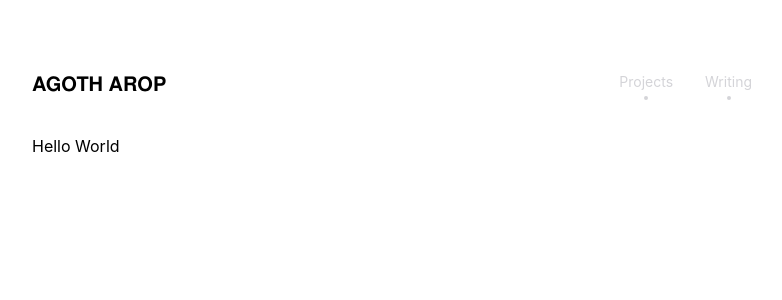
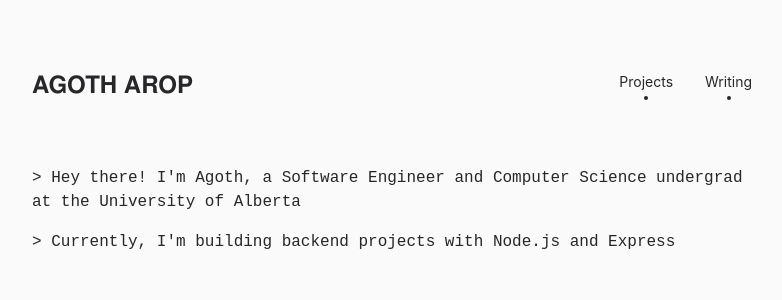
Before and after one commit to Agoth24/portfolio, a React (Vite) app: page / in a window 1280 px wide. Shown: the top 300 px of the page, without its empty margins (248-1030 px from the left). Built offline with nearby package versions, Linux system fonts and the light colour scheme.

Commit message:
Add Blog and Projects pages, update routing to include them

```diff
--- /dev/null
+++ b/pages/Blog.jsx
@@ -0,0 +1,8 @@
+const Blog = () => {
+	return (
+		<div>
+			<h1>Blog Page</h1>
+		</div>
+	);
+};
+export default Blog;
--- a/pages/Home.jsx
+++ b/pages/Home.jsx
@@ -1,8 +1,20 @@
 const Home = () => {
-  return (
-    <section>
-        Hello World
-    </section>
-  )
-}
-export default Home
+	return (
+		<section>
+			<div className="flex flex-col gap-4 dark:text-zinc-200 font-space-mono mt-8">
+				<p>
+					&gt; Hey there! I'm Agoth, a Software Engineer and Computer
+					Science undergrad at the University of Alberta
+				</p>
+				<div>
+					<p>
+						&gt; Currently, I'm building backend projects with
+						Node.js and Express&nbsp;
+						<span className="inline-block w-2 h-4 bg-current animate-blink -mb-px" />
+					</p>
+				</div>
+			</div>
+		</section>
+	);
+};
+export default Home;
--- /dev/null
+++ b/pages/Projects.jsx
@@ -0,0 +1,8 @@
+const Projects = () => {
+	return (
+		<div>
+			<h1>Projects Page</h1>
+		</div>
+	);
+};
+export default Projects;
--- a/src/components/Header.jsx
+++ b/src/components/Header.jsx
@@ -21,7 +21,7 @@ const Header = () => {
 		<header className="p-6 mt-12">
 			<nav className="flex max-[350px]:flex-col max-[350px]:gap-4 justify-between items-start">
 				<Link to="/">
-					<h1 className="font-nimbus-bold text-xl">AGOTH AROP</h1>
+					<h1 className="font-nimbus-bold text-2xl dark:text-zinc-100">AGOTH AROP</h1>
 				</Link>
 
 				{/* NAV LINKS */}
@@ -29,7 +29,7 @@ const Header = () => {
 					{navLinks.map((link) => (
 						<li key={link.id}>
 							<Link
-								className="text-zinc-300 hover:text-teal-500 flex flex-col items-center"
+								className="dark:text-zinc-300 hover:text-teal-500 flex flex-col items-center"
 								to={link.path}
 							>
 								<p className="text-sm">{link.linkName}</p>
--- a/src/index.css
+++ b/src/index.css
@@ -1,4 +1,8 @@
 @import "tailwindcss";
+
+@import url("https://fonts.googleapis.com/css2?family=Space+Grotesk:wght@300..700&family=Space+Mono:ital,wght@0,400;0,700;1,400;1,700&display=swap");
+@import url("https://fonts.googleapis.com/css2?family=PT+Serif:ital,wght@0,400;0,700;1,400;1,700&family=Space+Grotesk:wght@300..700&family=Space+Mono:ital,wght@0,400;0,700;1,400;1,700&display=swap");
+
 @font-face {
 	font-family: "Nimbus Bold";
 	src: url("../assets/fonts/nimbus-sans-l/NimbusSanL-Bol.otf")
@@ -7,7 +11,6 @@
 	font-style: normal;
 	font-display: swap;
 }
-
 @font-face {
 	font-family: "Nimbus Sans";
 	src: url("../assets/fonts/nimbus-sans-l/NimbusSanL-Reg.otf")
@@ -17,11 +20,25 @@
 	font-display: swap;
 }
 
-html {
-	@apply dark:text-zinc-50;
+html, body {
+	@apply text-zinc-800 dark:text-zinc-50;
 }
 
 @theme {
 	--font-nimbus-bold: "Nimbus Bold", system-ui;
 	--font-nimbus: "Nimbus Sans", system-ui;
+	--font-space-grotesk: "Space Grotesk", sans-serif;
+	--font-space-mono: "Space Mono", monospace;
+	--font-pt-serif: "PT Serif", sans-serif;
+	--animate-blink: blink 1250ms step-start infinite;
 }
+
+@keyframes blink {
+	0%,
+	100% {
+		opacity: 1;
+	}
+	50% {
+		opacity: 0;
+	}
+}
--- a/src/layouts/RootLayout.jsx
+++ b/src/layouts/RootLayout.jsx
@@ -3,7 +3,7 @@ import Home from "../../pages/Home";
 import Header from "../components/Header";
 const RootLayout = () => {
 	return (
-		<div className="min-h-screen dark:bg-zinc-800">
+		<div className="min-h-screen bg-zinc-50 dark:bg-zinc-800">
 			<div className="flex flex-col md:max-w-3xl mx-auto">
 				<Header />
 				<main className="px-6 flex-1">
--- a/src/routes/index.jsx
+++ b/src/routes/index.jsx
@@ -1,5 +1,7 @@
 import Error from "../../pages/Error";
 import Home from "../../pages/Home";
+import Projects from "../../pages/Projects";
+import Blog from "../../pages/Blog";
 import RootLayout from "../layouts/RootLayout";
 import { createBrowserRouter } from "react-router";
 
@@ -7,12 +9,16 @@ const routes = [
 	{
 		path: "/",
 		element: <RootLayout />,
-        errorElement: (
-            <RootLayout>
-                <Error />
-            </RootLayout>
-        ),
-		children: [{ index: true, element: <Home /> },],
+		errorElement: (
+			<RootLayout>
+				<Error />
+			</RootLayout>
+		),
+		children: [
+			{ index: true, element: <Home /> },
+			{ path: "/projects", element: <Projects /> },
+			{ path: "/blog", element: <Blog /> },
+		],
 	},
 ];
 
```
Also changed, not shown: pages/Error.jsx (+7 -7 lines).
